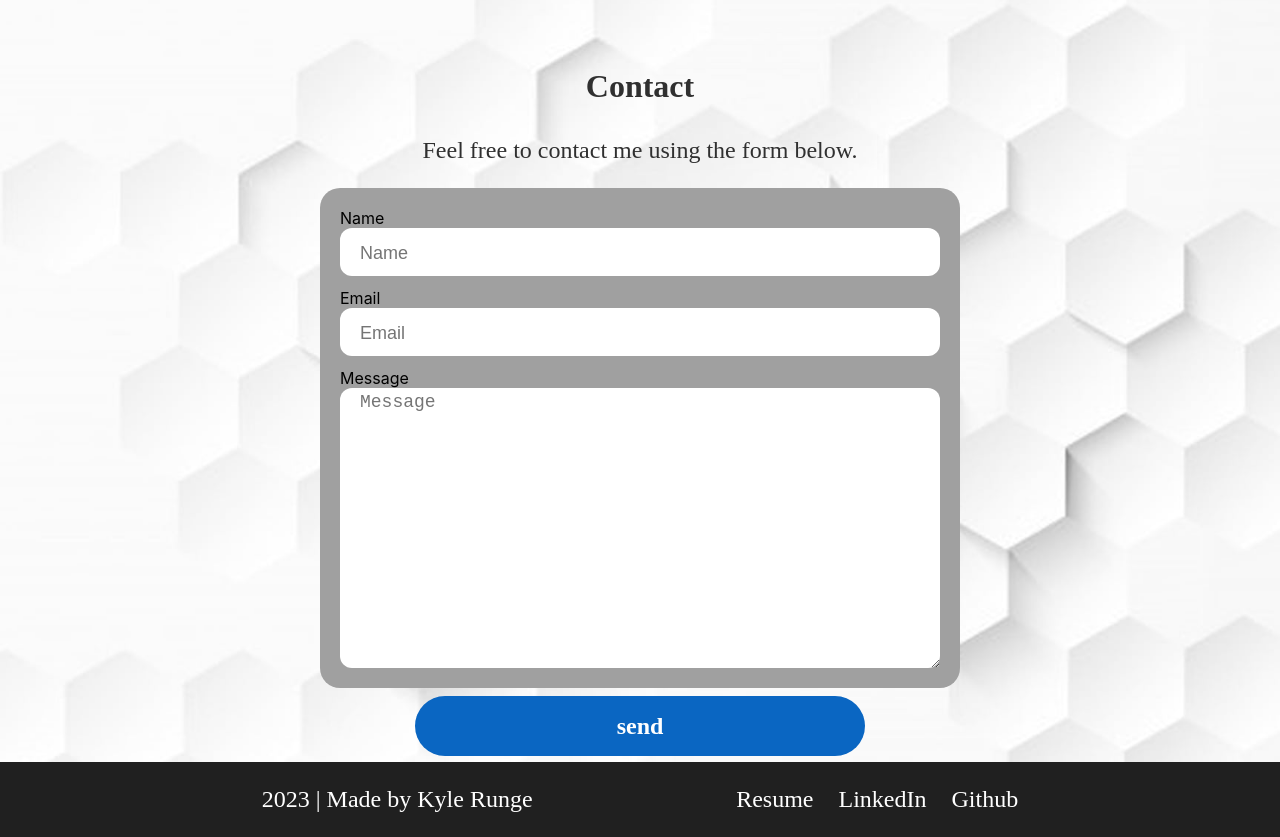
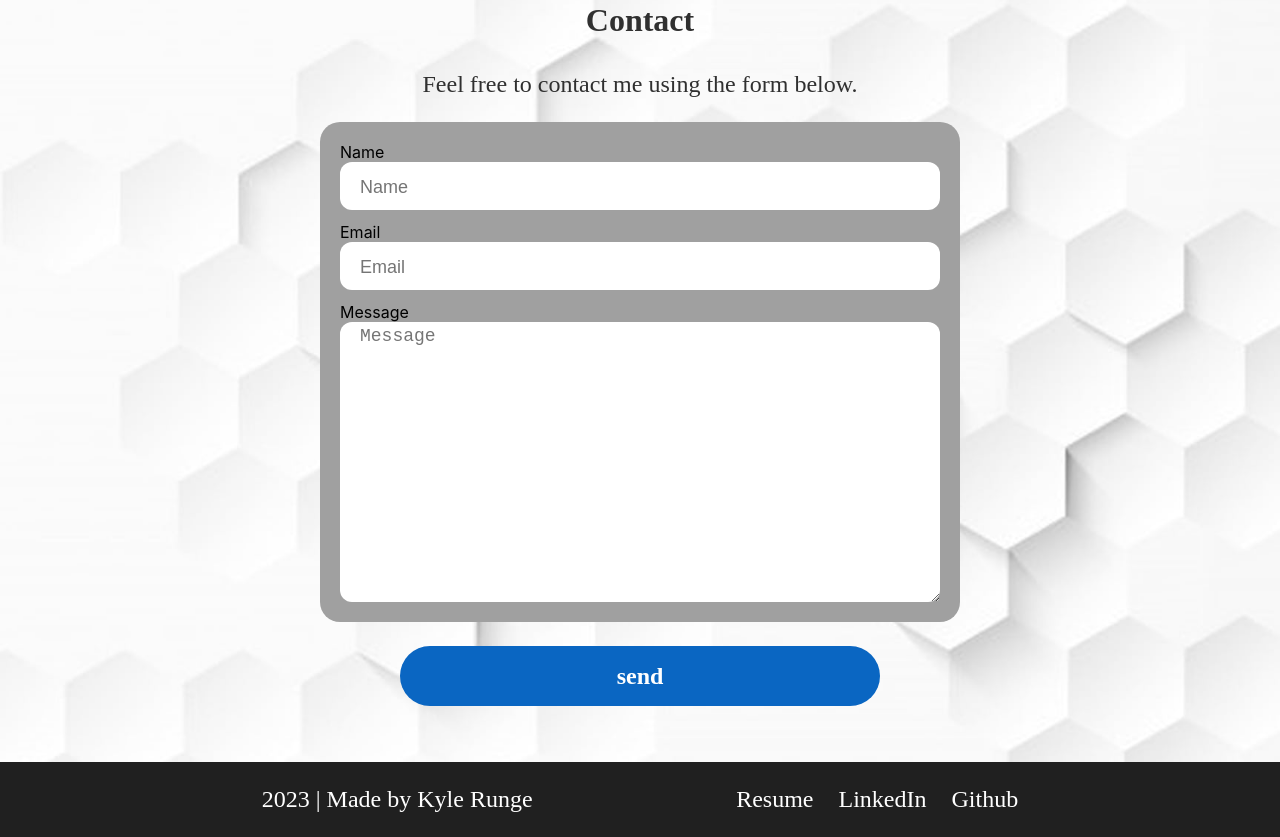
Before and after one commit to krunge1/portfolio_website, a React (Create React App) app in the folder client/: page / in a window 1280 px wide. Shown: the part 2840-3677 px from the top of the page. Built offline with nearby package versions, Linux system fonts and the light colour scheme.

Commit message:
contact submit button styling fix

```diff
--- a/client/src/Controllers/Contact.js
+++ b/client/src/Controllers/Contact.js
@@ -27,9 +27,8 @@ const Contact = () => {
         <div className={styles.body}>
             <h3 className={styles.subHeader}>Contact</h3>
             <p className={styles.text}>Feel free to contact me using the form below.</p>
-            <div className={styles.contactGroup} >
-            </div>
-            <form ref={form} onSubmit={sendEmail} className={styles.form}>
+            <form ref={form} onSubmit={sendEmail}>
+                <div className={styles.form}>
                 <div className={styles.topInputContainer}>
                     <label>Name</label>
                     <input
@@ -62,11 +61,12 @@ const Contact = () => {
                         onChange = {(e) => setMessage(e.target.value)}
                         />
                 </div>
+                </div>
                 <div className={styles.buttonBox}>
                     <input className={styles.button} type="submit" value="send" />
                 </div>
             </form>
-        </div>
+            </div>
         </div>
     )
 }
--- a/client/src/styles/Contact.module.css
+++ b/client/src/styles/Contact.module.css
@@ -32,7 +32,7 @@
     display: flex;
     justify-content: space-between;
     gap: 25px;
-    color: #505050;
+    /* color: #505050; */
 }
 
 .form {
@@ -83,7 +83,7 @@
 }
 
 .button {
-    margin-top: 2em;
+    margin-top: 1em;
     text-decoration: none;
     align-items: center;
     background-color: #0A66C2;
@@ -113,7 +113,7 @@
     -webkit-user-select: none;
     vertical-align: middle;
     gap: .5em;
-    margin-bottom: .5em;
+    margin-bottom: 2em;
 }
 
 .button:hover,
```
